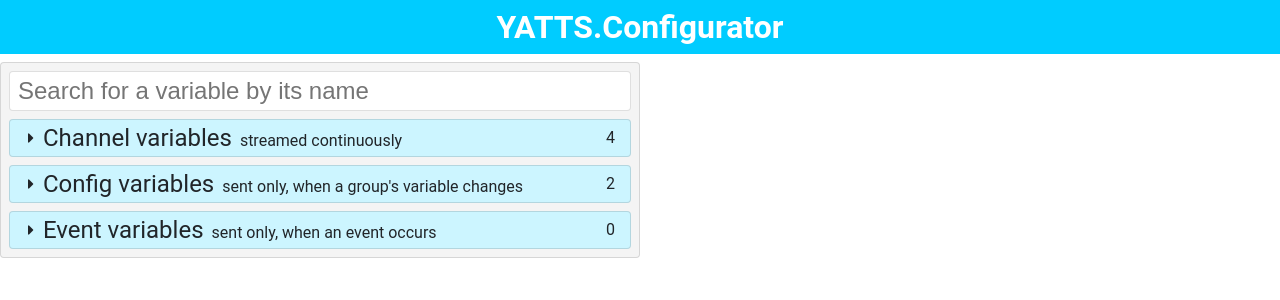
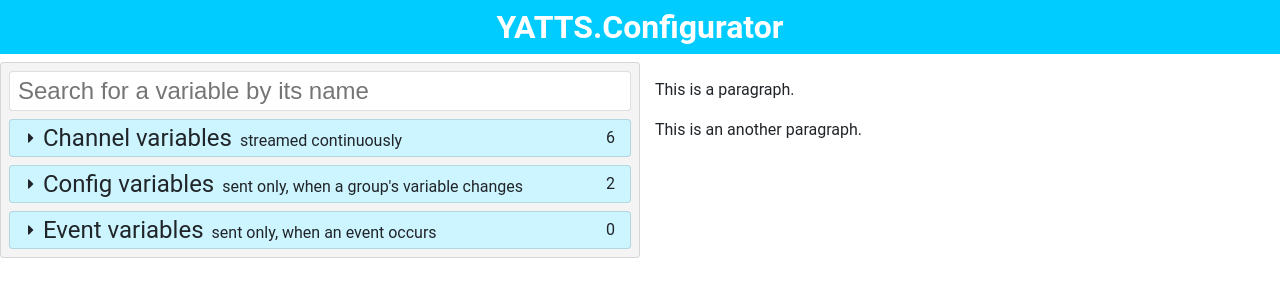
Before and after one commit to anuar2k/YATTS, a Vue app in the folder YATTS.Configurator/: page / in a window 1280 px wide. Shown: the top 300 px of the page. Built offline with nearby package versions, Linux system fonts and the light colour scheme; a small style sheet from the web is missing.

Commit message:
Enabled JSX in the project to allow for inline telemvar description markup

```diff
--- a/YATTS.Configurator/babel.config.js
+++ b/YATTS.Configurator/babel.config.js
@@ -1,5 +1,8 @@
 module.exports = {
   presets: [
     '@vue/cli-plugin-babel/preset'
+  ],
+  plugins: [
+    '@vue/babel-plugin-jsx'
   ]
 }
--- a/YATTS.Configurator/package.json
+++ b/YATTS.Configurator/package.json
@@ -16,6 +16,7 @@
     "vue": "^3.0.0-0"
   },
   "devDependencies": {
+    "@vue/babel-plugin-jsx": "^1.0.0-rc.3",
     "@vue/cli-plugin-babel": "~4.5.0",
     "@vue/cli-plugin-eslint": "~4.5.0",
     "@vue/cli-service": "~4.5.0",
--- a/YATTS.Configurator/src/App.vue
+++ b/YATTS.Configurator/src/App.vue
@@ -11,8 +11,8 @@
           v-on:toggle-selected="toggleSelected"
         />
       </div>
-      <div class="col">
-
+      <div class="col desc">
+        <component v-bind:is="config[0].groups[0].variables[0].value.def.desc" />
       </div>
     </div>
   </div>
--- a/YATTS.Configurator/src/components/TelemVarSelector.vue
+++ b/YATTS.Configurator/src/components/TelemVarSelector.vue
@@ -107,7 +107,6 @@
 
   .group-count {
     font-size: small;
-    margin-right: .06rem;
   }
 
   .group-arrow {
--- a/YATTS.Configurator/src/utils/TelemVarConfigUtil.js
+++ b/YATTS.Configurator/src/utils/TelemVarConfigUtil.js
@@ -3,12 +3,12 @@
 export const GetInitialConfig = telemVarDefinitions =>
   reactive(telemVarDefinitions.map(category => ({
     value: {
-      def: markRaw(category),
+      def: markRaw(category.def),
       show: false
     },
     groups: category.groups.map(group => ({
       value: {
-        def: markRaw(group),
+        def: markRaw(group.def),
         show: false
       },
       variables: group.variables.map(variable => ({
--- a/YATTS.Configurator/src/utils/TelemVarDefinitions.js
+++ /dev/null
@@ -1,64 +0,0 @@
-export default [
-  {
-    id: 'channel',
-    name: 'Channel variables',
-    description: 'streamed continuously',
-    groups: [
-      {
-        id: 'truck',
-        name: 'Truck',
-        variables: [
-          {
-            id: 'speed',
-            type: 5
-          },
-          {
-            id: 'blinker.left',
-            type: 1
-          }
-        ]
-      },
-      {
-        id: 'trailer',
-        name: 'Trailer',
-        variables: [
-          {
-            id: 'connected',
-            type: 1
-          },
-          {
-            id: 'wheel.speed',
-            type: 5
-          }
-        ]
-      }
-    ]
-  },
-  {
-    id: 'config',
-    name: 'Config variables',
-    description: 'sent only, when a group\'s variable changes',
-    groups: [
-      {
-        id: 'truck',
-        name: 'Truck',
-        variables: [
-          {
-            id: 'id',
-            type: 15
-          },
-          {
-            id: 'registration.plate',
-            type: 15
-          }
-        ]
-      }
-    ]
-  },
-  {
-    id: 'event',
-    name: 'Event variables',
-    description: 'sent only, when an event occurs',
-    groups: []
-  }
-]
--- /dev/null
+++ b/YATTS.Configurator/src/utils/TelemVarDefinitions.jsx
@@ -0,0 +1,100 @@
+export default [
+  {
+    def: {
+      id: 'channel',
+      name: 'Channel variables',
+      description: 'streamed continuously'
+    },
+    groups: [
+      {
+        def: {
+          id: 'common',
+          name: 'Common'
+        },
+        variables: [
+          {
+            id: 'local.scale',
+            type: 5,
+            desc: () => <>
+              <p>This is a paragraph.</p>
+              <p>This is an another paragraph.</p>
+            </>
+          },
+          {
+            id: 'game.time',
+            type: 3,
+            desc: () => <>
+              this is just a text literal
+            </>
+          }
+        ]
+      },
+      {
+        def: {
+          id: 'truck',
+          name: 'Truck'
+        },
+        variables: [
+          {
+            id: 'speed',
+            type: 5
+          },
+          {
+            id: 'blinker.left',
+            type: 1
+          }
+        ]
+      },
+      {
+        def: {
+          id: 'trailer',
+          name: 'Trailer'
+        },
+        variables: [
+          {
+            id: 'connected',
+            type: 1
+          },
+          {
+            id: 'wheel.speed',
+            type: 5
+          }
+        ]
+      }
+    ]
+  },
+  {
+    def: {
+      id: 'config',
+      name: 'Config variables',
+      description: 'sent only, when a group\'s variable changes'
+    },
+    groups: [
+      {
+        def: {
+          id: 'truck',
+          name: 'Truck'
+        },
+        variables: [
+          {
+            id: 'id',
+            type: 15
+          },
+          {
+            id: 'registration.plate',
+            type: 15
+          }
+        ]
+      }
+    ]
+  },
+  {
+    def: {
+      id: 'event',
+      name: 'Event variables',
+      description: 'sent only, when an event occurs'
+
+    },
+    groups: []
+  }
+]
```
Also changed, not shown: YATTS.Configurator/src/css/style.scss (line endings or trailing spaces).
